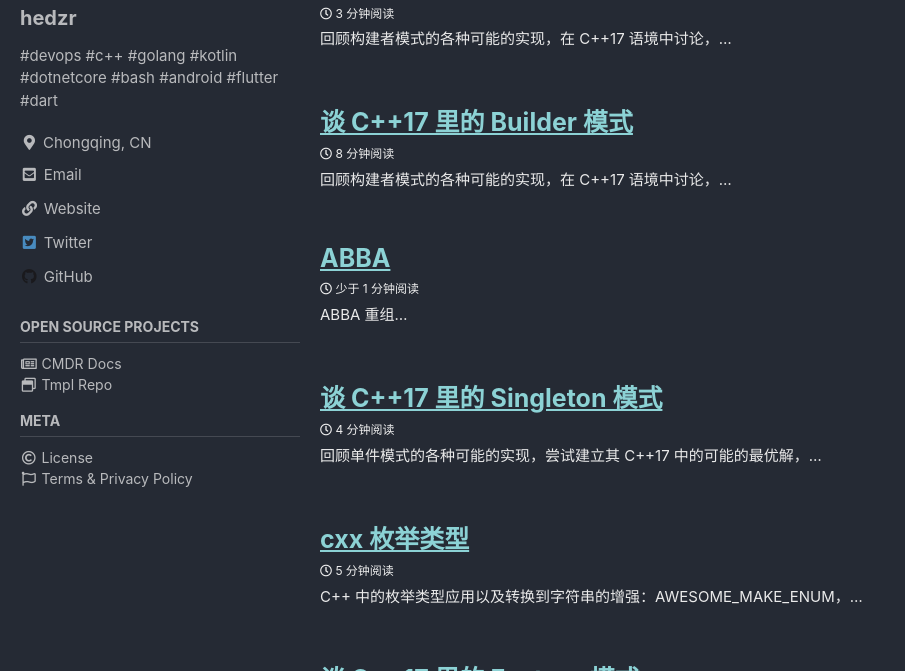
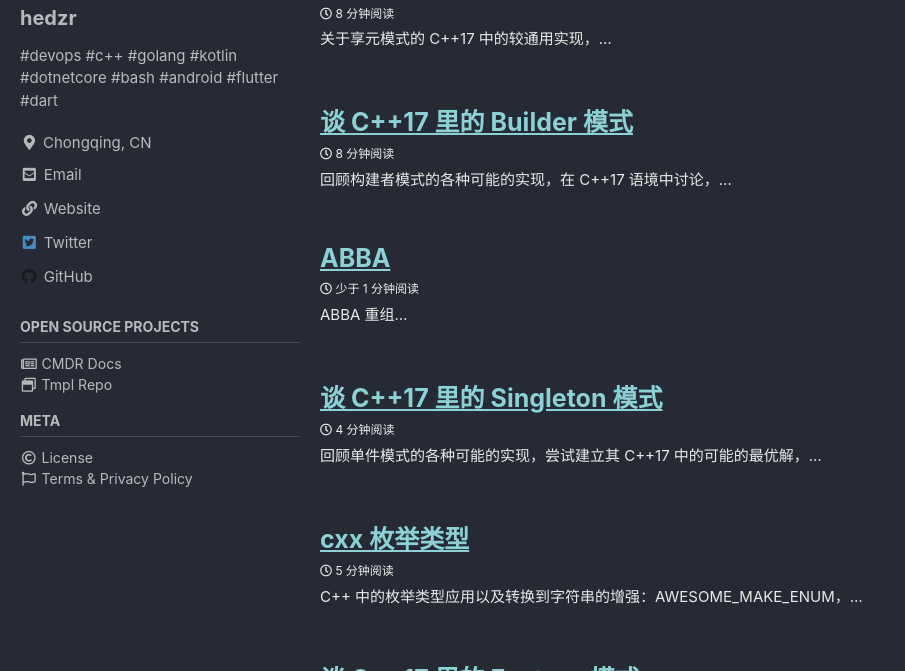
Before and after one commit to hedzr/hedzr.github.io, a Jekyll site: the page built from index.html, in a window 1280 px wide and 900 px high, cut to the strip 229-900 px from the top of the window. Shown: the whole strip, without its empty margins (0-905 px from the left). Built offline with Jekyll 4.4.1, drawn with Linux system fonts in a browser that asks for light colours; cached includes are drawn as plain includes; some web fonts are replaced; the list of posts is cut into pages by our own code; part of the change alters nothing that is shown.

````diff
--- a/_posts/2021-09-07-cxx17-flyweight-pattern.md
+++ b/_posts/2021-09-07-cxx17-flyweight-pattern.md
@@ -9,11 +9,11 @@ categories: c++ algorithm
 comments: true
 toc: true
 header:
-  teaser: https://raw.githubusercontent.com/hzimg/blog-pics/master/uPic/image-20210901010943203.png
+  teaser: https://raw.githubusercontent.com/hzimg/blog-pics/master/uPic/image-20210907201203834.png
   overlay_image: /assets/images/3953273590_704e3899d5_m.jpg
   overlay_filter: rgba(16, 16, 32, 0.73)
 excerpt: >-
-  回顾构建者模式的各种可能的实现，在 C++17 语境中讨论，...
+  关于享元模式的 C++17 中的较通用实现，...
 ---
 
 
@@ -195,7 +195,7 @@ namespace hicc::dp::flyweight::basic {
 void test_flyweight_basic() {
   using namespace hicc::dp::flyweight::basic;
 
-  flyweight_factory *factory = new flyweight_factory({{"Chevrolet", "Camaro2018", "pink"}, {"Mercedes Benz", "C300", "black"}, {"Mercedes Benz", "C500", "red"}, {"BMW", "M5", "red"}, {"BMW", "X6", "white"}});
+  flyweight_factory *factory = new flyweight_factory({ {"Chevrolet", "Camaro2018", "pink"}, {"Mercedes Benz", "C300", "black"}, {"Mercedes Benz", "C500", "red"}, {"BMW", "M5", "red"}, {"BMW", "X6", "white"} });
   factory->list();
 
   AddCarToPoliceDatabase(*factory,
@@ -347,6 +347,37 @@ class vehicle : public flyweight_factory<shared_state_impl, unique_state_impl> {
 
 在 `vehicle` 模板类中我们使用默认的 `flyweight<shared_t, unique_t>`，但你可以在 `flyweight_factory` 的模板参数中修改它以便提供你自己的享元类具体实现。
 
+#### 测试代码
+
+```c++
+void test_flyweight_meta() {
+    using namespace hicc::dp::flyweight::meta;
+
+    auto factory = std::make_unique<vehicle>(
+            std::initializer_list<shared_state_impl>{
+                    {"Chevrolet", "Camaro2018", "pink"},
+                    {"Mercedes Benz", "C300", "black"},
+                    {"Mercedes Benz", "C500", "red"},
+                    {"BMW", "M5", "red"},
+                    {"BMW", "X6", "white"}});
+
+    factory->list();
+
+    factory->AddCarToPoliceDatabase("CL234IR",
+                                    "James Doe",
+                                    "BMW",
+                                    "M5",
+                                    "red");
+
+    factory->AddCarToPoliceDatabase("CL234IR",
+                                    "James Doe",
+                                    "BMW",
+                                    "X1",
+                                    "red");
+    factory->list();
+}
+```
+
 #### 附加
 
 我们使用了稍稍不同的基础类 `shared_state_impl` 以及 `unique_state_impl`：
````
